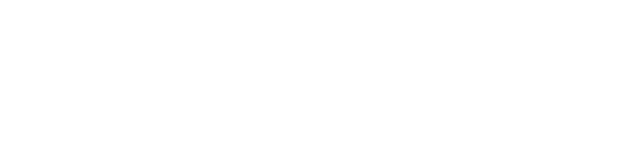
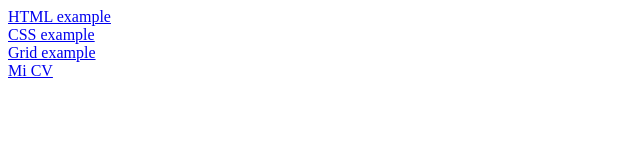
Before and after one commit to Martha-29/Master_coding, a plain HTML site: page index.html in a window 1280 px wide. Shown: the whole page, without its empty margins (0-640 px from the left). Drawn offline with Linux system fonts and the light colour scheme.

Commit message:
index fixed

```diff
--- a/index.html
+++ b/index.html
@@ -7,9 +7,9 @@
     <title>Document</title>
 </head>
 <body>
-    <a href="./00-HTML/index.html" target="_blank"></a>
-    <a href="./01-CSS/index.html" target="_blank"></a>
-    <a href="./02-Grid/index.html" target="_blank"></a>
-    <a href="./03-Proyecto/index.html" target="_blank"></a>
+    <a href="./00-HTML/index.html" target="_blank"> HTML example</a> <br>
+    <a href="./01-CSS/index.html" target="_blank">CSS example</a> <br>
+    <a href="./02-Grid/index.html" target="_blank">Grid example</a> <br>
+    <a href="./03-Proyecto/index.html" target="_blank">Mi CV</a> <br>
 </body>
 </html>
```
